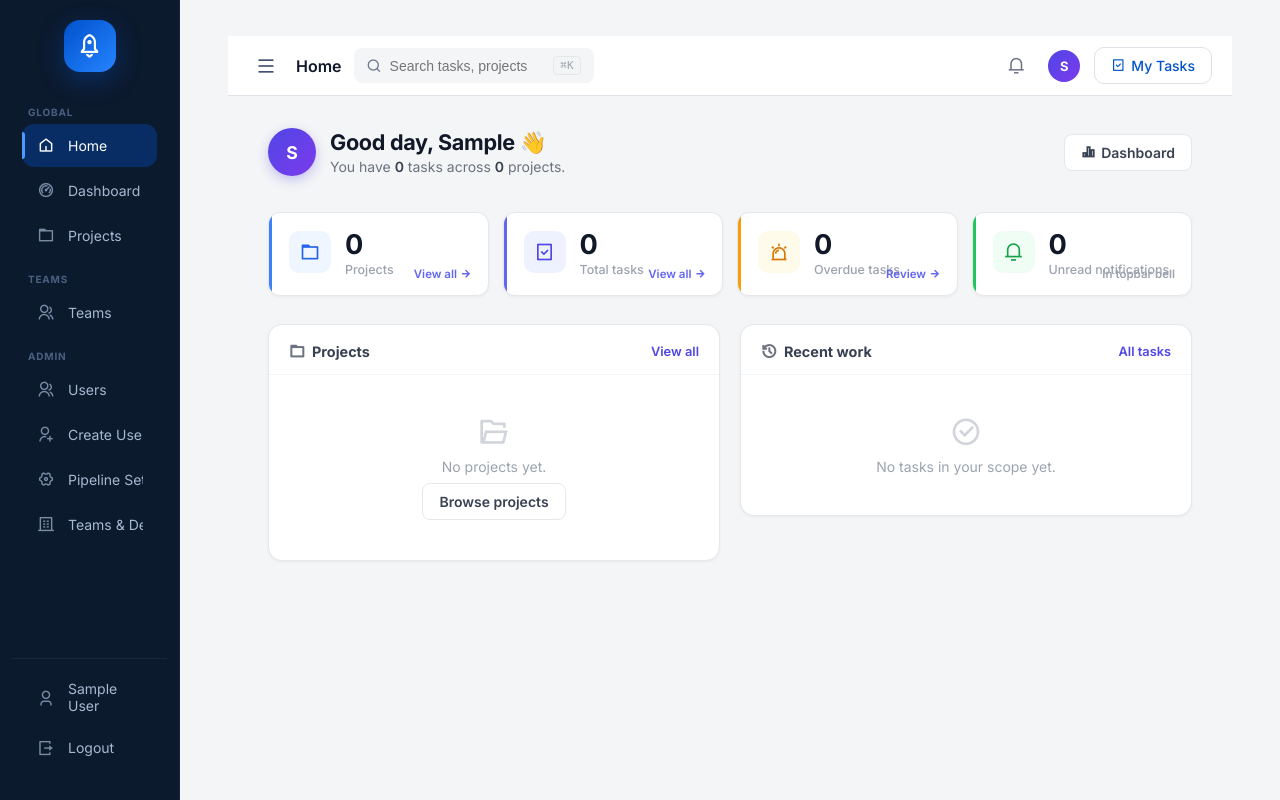
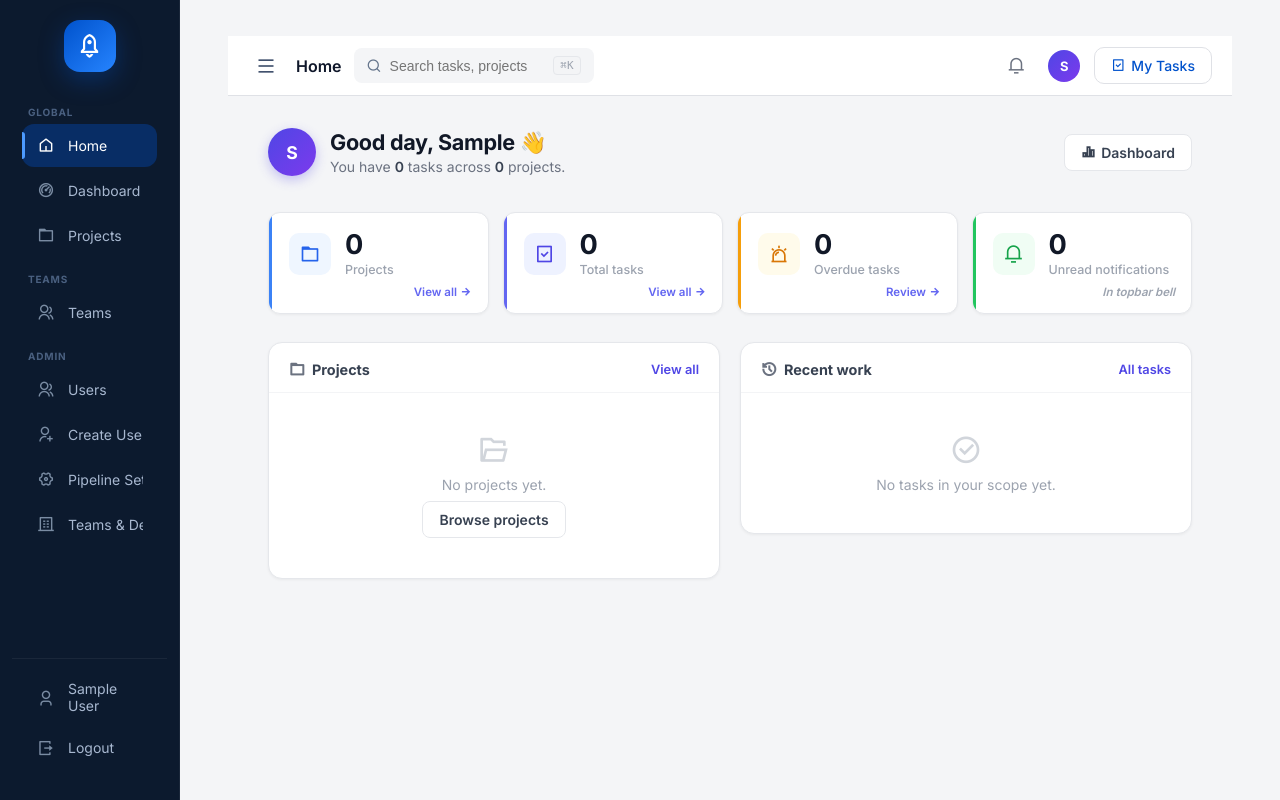
Before and after one commit to sindhu-coder-byte/task_forge, a Django app: page / in a window 1280 px wide. Run offline with Django 5.2, Linux system fonts and the light colour scheme; the visitor is signed in with stand-in values (Sample User, id 1); data comes from the database, SQL or seed files in the repository; data that the repository does not hold is empty; some libraries are stand-ins or nearby versions.

Commit message:
fix: ws-stat-card alignment — center icon, clear bottom for link
- align-items: flex-start → center  so the icon dot vertically
  centres with the large stat number instead of pinning to the top
- padding-bottom 18px → 36px  so card body text never underlaps
  the absolute-positioned link at bottom:14px
- ws-stat-link--muted: add pointer-events:none (truly non-interactive)
  and font-style:italic to visually distinguish it from the
  clickable links on the other three cards

Co-Authored-By: Claude Sonnet 4.6 <noreply@anthropic.com>

```diff
--- a/core/static/core/css/workspace.css
+++ b/core/static/core/css/workspace.css
@@ -125,9 +125,9 @@
   background: #fff;
   border: 1px solid #e5e7eb;
   border-radius: 12px;
-  padding: 18px 20px;
+  padding: 18px 20px 36px;   /* bottom clearance for the absolute link */
   display: flex;
-  align-items: flex-start;
+  align-items: center;        /* icon vertically centers with the stat number */
   gap: 14px;
   box-shadow: 0 1px 3px rgba(0, 0, 0, 0.05);
   transition: box-shadow 0.2s, transform 0.2s;
@@ -202,7 +202,12 @@
 }
 
 .ws-stat-link:hover { color: #4f46e5; }
-.ws-stat-link--muted { color: #9ca3af; cursor: default; }
+.ws-stat-link--muted {
+  color: #9ca3af;
+  cursor: default;
+  pointer-events: none;   /* truly non-interactive */
+  font-style: italic;
+}
 
 /* ============================================================
    MAIN GRID
```
